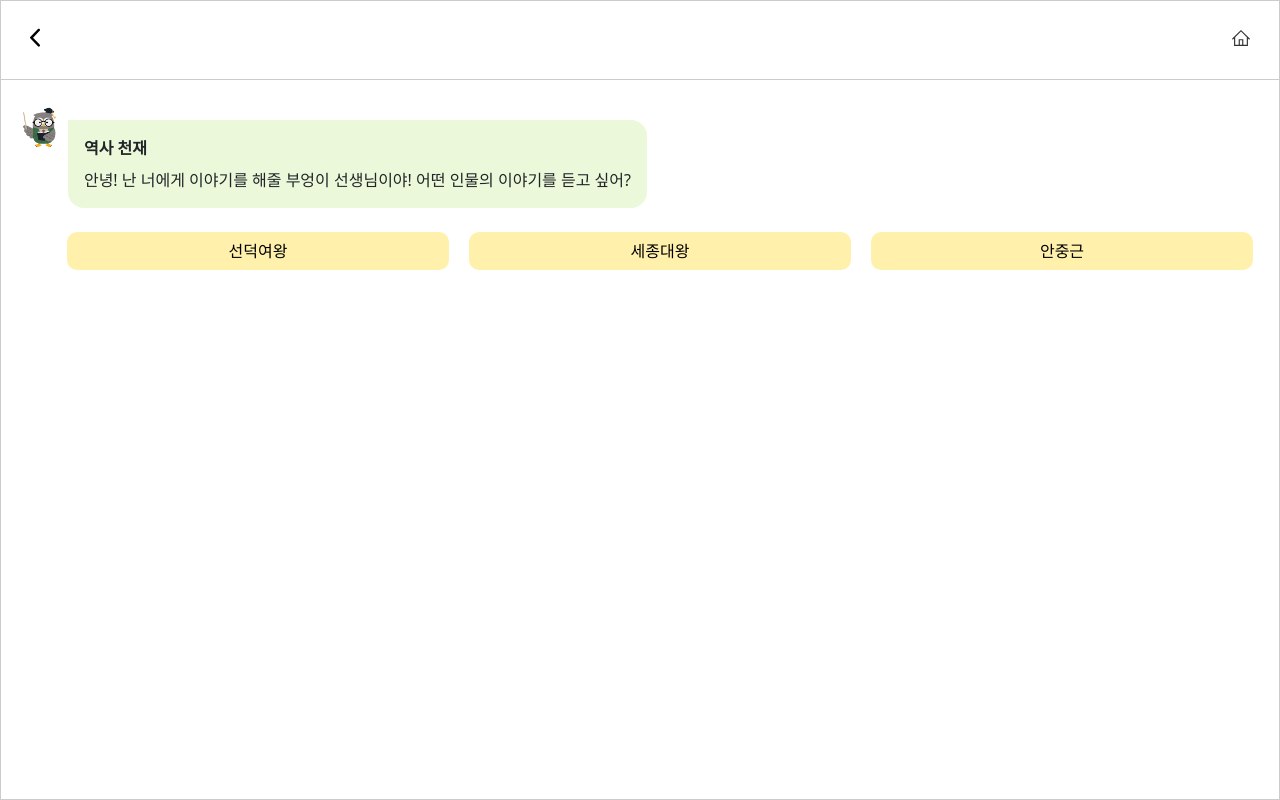
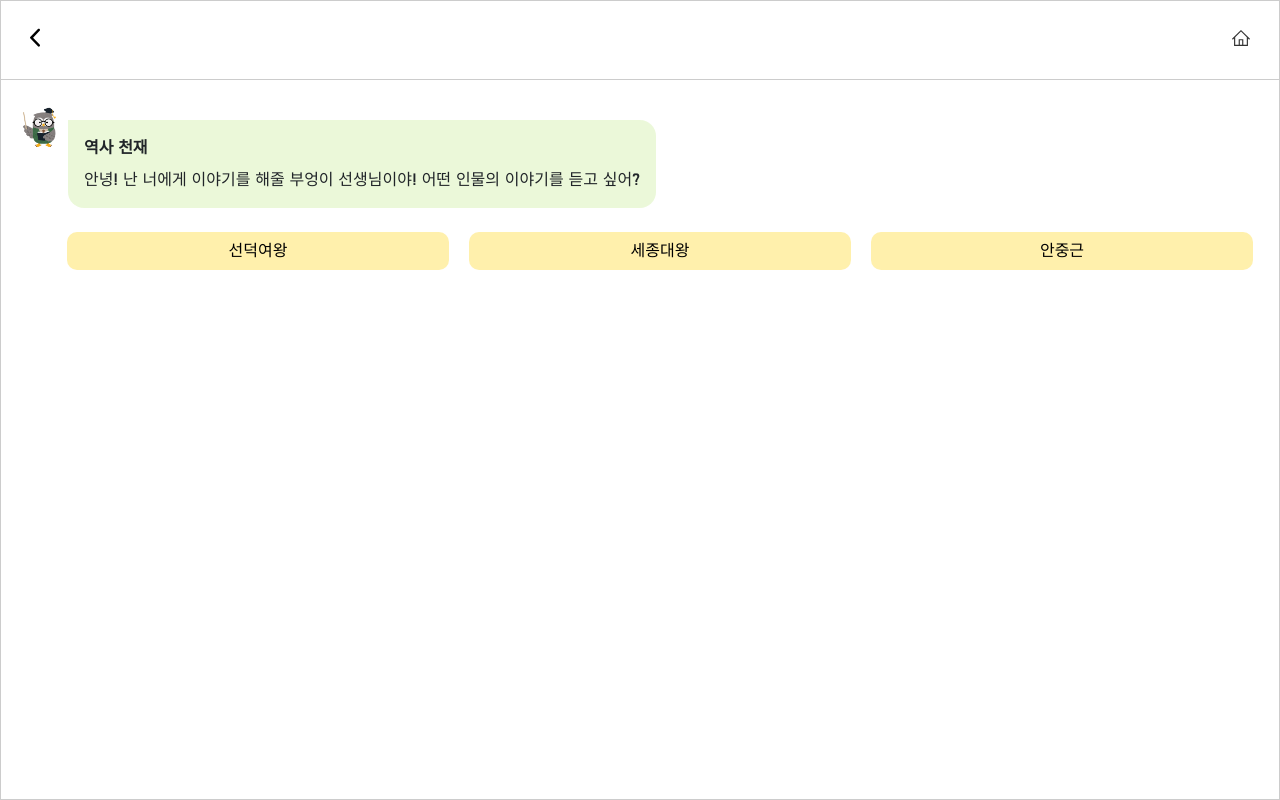
Before and after one commit to son1473/pm_project_AI_history_ChatBot, a Flask app: page /story in a window 1280 px wide. Run offline with Flask 3, Linux system fonts and the light colour scheme; some libraries are stand-ins or nearby versions.

Commit message:
Do Hyeon 폰트 스토리텔링 페이지 적용

```diff
--- a/templates/storytelling.html
+++ b/templates/storytelling.html
@@ -14,6 +14,12 @@
       rel="stylesheet"
       integrity="sha384-1BmE4kWBq78iYhFldvKuhfTAU6auU8tT94WrHftjDbrCEXSU1oBoqyl2QvZ6jIW3"
       crossorigin="anonymous"
+    />
+    <link rel="preconnect" href="https://fonts.googleapis.com" />
+    <link rel="preconnect" href="https://fonts.gstatic.com" crossorigin />
+    <link
+      href="https://fonts.googleapis.com/css2?family=Do+Hyeon&family=Jua&display=swap"
+      rel="stylesheet"
     />
     <style>
       /* 채팅방 전체 */
@@ -37,6 +43,7 @@
       }
 
       .chat-body {
+        font-family: "Do Hyeon", sans-serif;
         flex: 1;
         padding: 1rem;
         overflow-y: auto;
```
